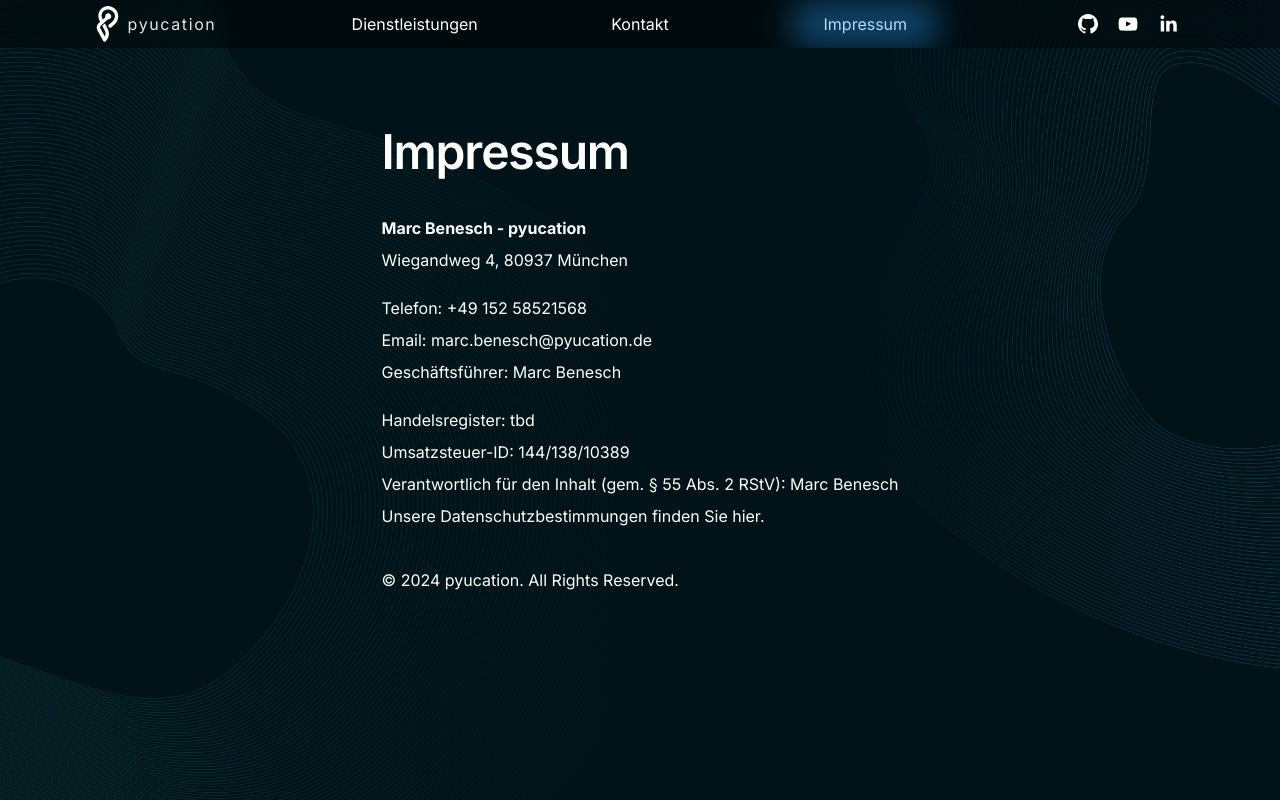
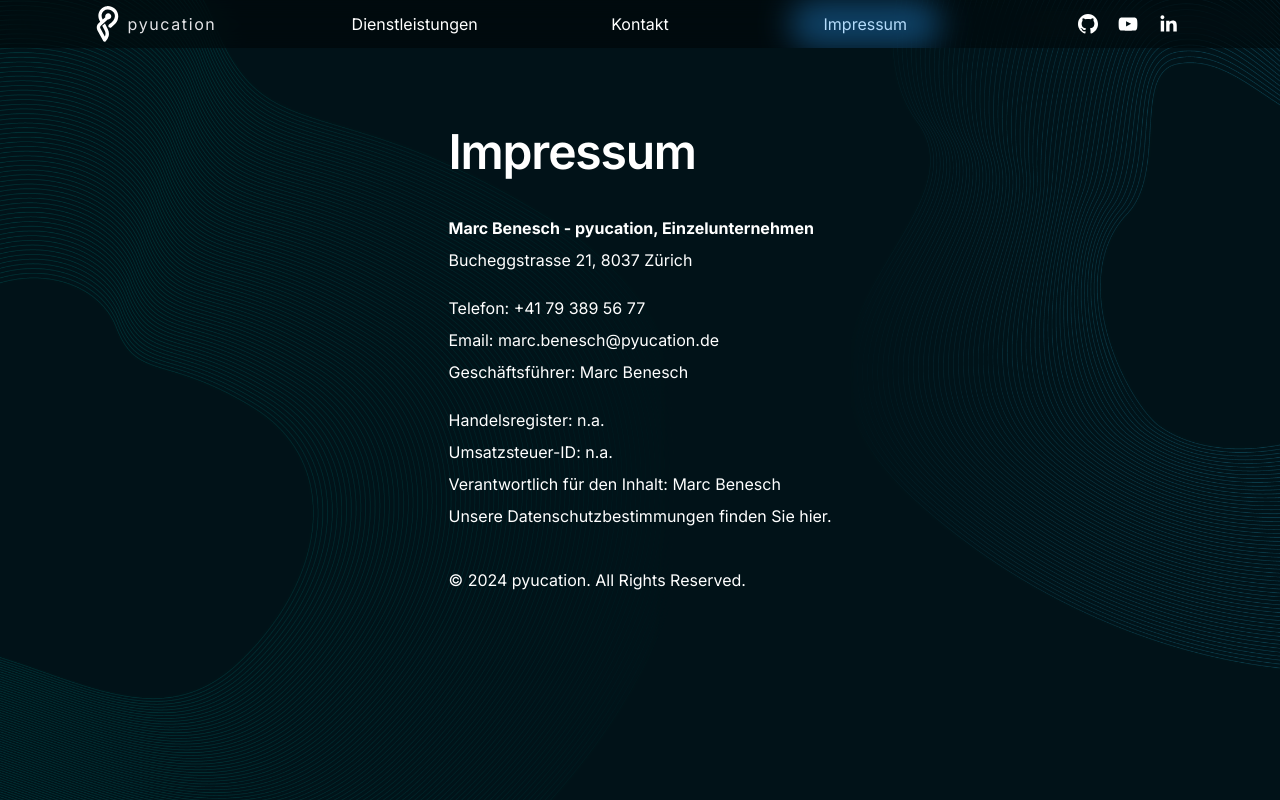
Before and after one commit to pyucation-org/pyucation-website, a Next.js app: page /imprint in a window 1280 px wide. Built offline with nearby package versions, Linux system fonts and the light colour scheme.

Commit message:
updated imprint to comply with CH laws

```diff
--- a/src/app/imprint/page.js
+++ b/src/app/imprint/page.js
@@ -24,18 +24,18 @@
             Impressum
           </h1>
           <p className="text-white mb-2">
-            <strong>Marc Benesch - pyucation</strong>
+            <strong>Marc Benesch - pyucation, Einzelunternehmen</strong>
           </p>
-          <p className="text-white mb-6">Wiegandweg 4, 80937 München</p>
-          <p className="text-white mb-2">Telefon: +49 152 58521568</p>
+          <p className="text-white mb-6">Bucheggstrasse 21, 8037 Zürich</p>
+          <p className="text-white mb-2">Telefon: +41 79 389 56 77</p>
           <p className="text-white mb-2">Email: marc.benesch@pyucation.de</p>
           <p className="text-white mb-6">Geschäftsführer: Marc Benesch</p>
-          <p className="text-white mb-2">Handelsregister: tbd</p>
+          <p className="text-white mb-2">Handelsregister: n.a.</p>
           <p className="text-white mb-2">
-            Umsatzsteuer-ID: 144/138/10389
+            Umsatzsteuer-ID: n.a.
           </p>
           <p className="text-white my-2">
-            Verantwortlich für den Inhalt (gem. § 55 Abs. 2 RStV): Marc Benesch
+            Verantwortlich für den Inhalt: Marc Benesch
           </p>
           <p className="text-white my-2">
             Unsere Datenschutzbestimmungen finden Sie{" "}
```
